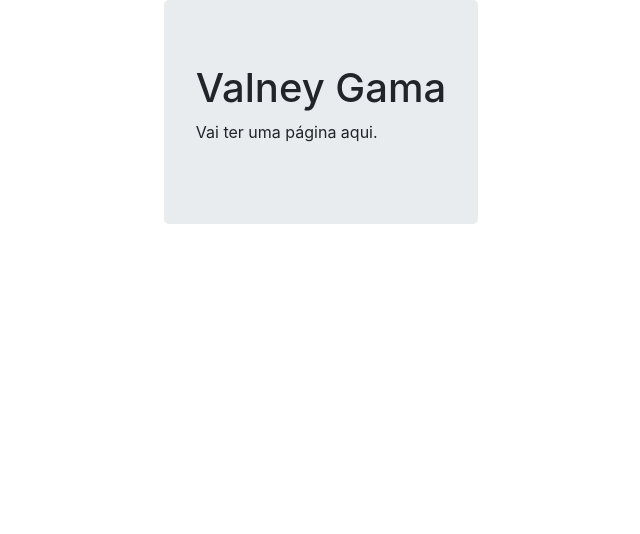
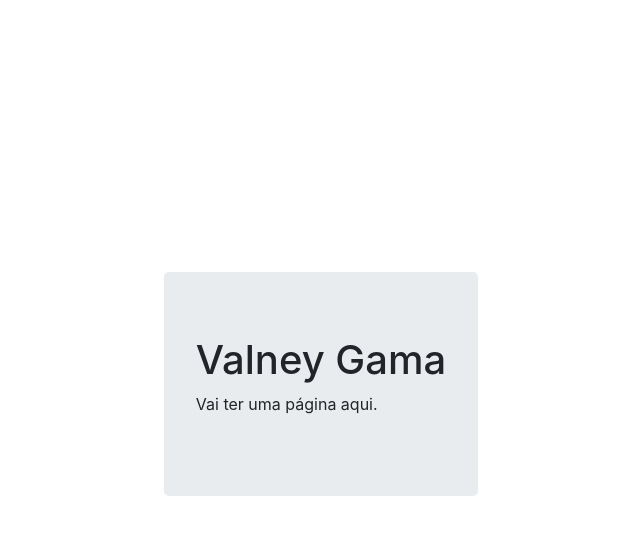
Before and after one commit to valneygama/valney.github.io, a plain HTML site: page index.html in a window 1280 px wide. Shown: the whole page, without its empty margins (319-959 px from the left). Drawn offline with nearby package versions, Linux system fonts and the light colour scheme.

Commit message:
Update index.html

```diff
--- a/index.html
+++ b/index.html
@@ -4,7 +4,7 @@
     <title>Oi</title>
     <link rel="stylesheet" href="https://maxcdn.bootstrapcdn.com/bootstrap/4.0.0/css/bootstrap.min.css" integrity="sha384-Gn5384xqQ1aoWXA+058RXPxPg6fy4IWvTNh0E263XmFcJlSAwiGgFAW/dAiS6JXm" crossorigin="anonymous">
     <style>
-      html, body {height: 100%}
+      html, body, div.page {height: 100%}
       .page{display: flex; align-items: center; justify-content: center;}
     </style>
   </head>
```
